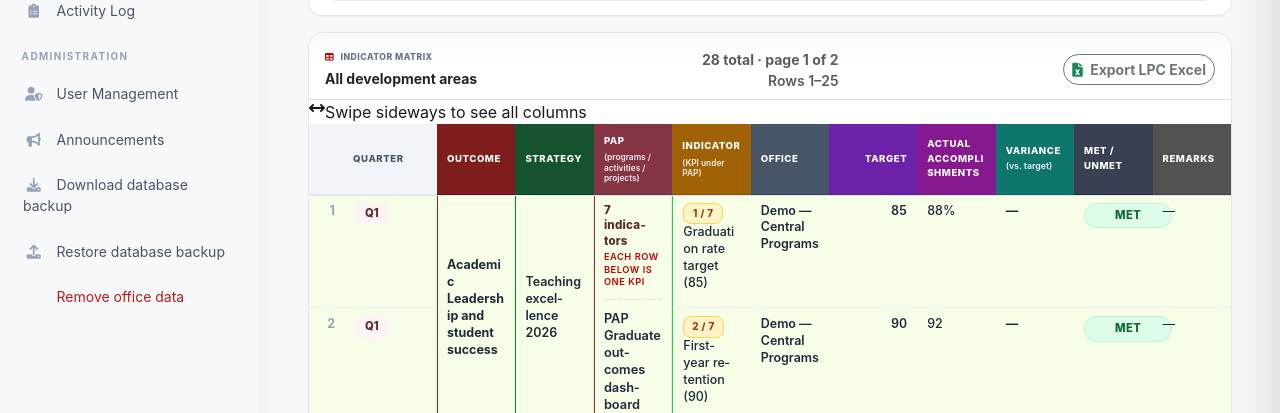
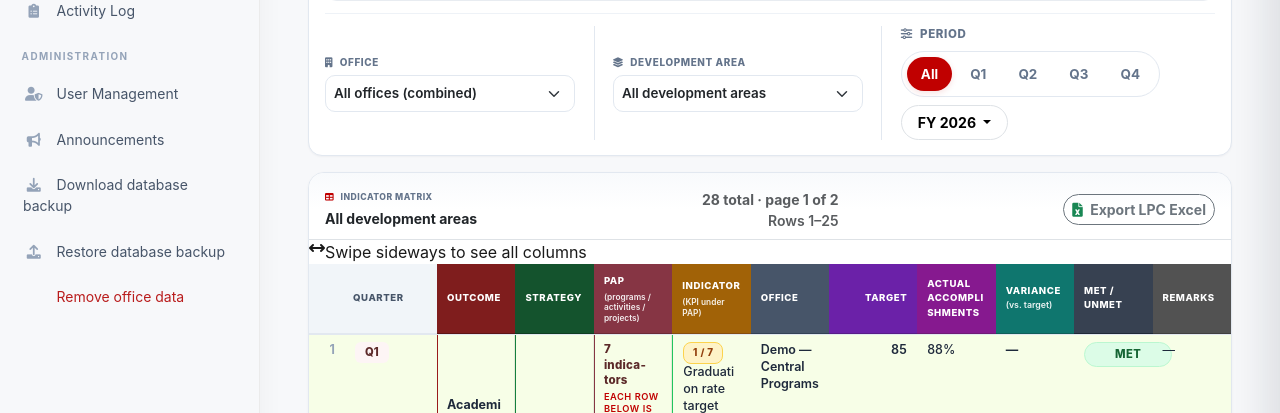
Before and after one commit to brianneil238/OPMM, a Django app: page /performance-viewer/ in a window 1280 px wide. Shown: the part 374-787 px from the top of the page. Run offline with Django 5.2, Linux system fonts and the light colour scheme; the visitor is signed in with stand-in values (Sample User, id 1); data comes from the database, SQL or seed files in the repository; data that the repository does not hold is empty; some libraries are stand-ins or nearby versions.

Commit message:
Fix missing performance viewer filters on desktop
Keep filters open on tablet and desktop while preserving collapsible Filters panel on mobile after HTMX updates.

Co-authored-by: Cursor <cursoragent@cursor.com>

```diff
--- a/core/templates/core/partials/performance_viewer_content.html
+++ b/core/templates/core/partials/performance_viewer_content.html
@@ -97,7 +97,7 @@
             </div>
         </div>
     </div>
-    <details class="viewer-filter-panel">
+    <details class="viewer-filter-panel" open>
         <summary class="viewer-filter-panel__summary">
             <i class="fas fa-sliders me-2" aria-hidden="true"></i>Filters &amp; period
         </summary>
--- a/core/templates/core/performance_viewer.html
+++ b/core/templates/core/performance_viewer.html
@@ -269,7 +269,13 @@
     }
     .viewer-filter-panel[open] .viewer-filter-panel__summary::after { transform: rotate(180deg); }
     @media (min-width: 768px) {
-        .viewer-filter-panel .viewer-kpi-filters-wrap { display: flex !important; }
+        .viewer-filter-panel .viewer-kpi-filters-wrap {
+            display: flex !important;
+            visibility: visible !important;
+        }
+        .viewer-filter-panel:not([open]) .viewer-kpi-filters-wrap {
+            display: flex !important;
+        }
     }
     @media (max-width: 767.98px) {
         .viewer-filter-panel__summary { display: block; }
@@ -976,6 +982,22 @@
 
 <script>
 (function () {
+    function sopmSyncViewerFilterPanel() {
+        var panel = document.querySelector('#viewer-area .viewer-filter-panel');
+        if (!panel) return;
+        if (window.matchMedia('(max-width: 767.98px)').matches) {
+            panel.removeAttribute('open');
+        } else {
+            panel.setAttribute('open', '');
+        }
+    }
+    document.addEventListener('DOMContentLoaded', sopmSyncViewerFilterPanel);
+    document.body.addEventListener('htmx:afterSwap', function (ev) {
+        var target = ev.detail && ev.detail.target;
+        if (target && target.id === 'viewer-area') {
+            sopmSyncViewerFilterPanel();
+        }
+    });
     document.addEventListener('DOMContentLoaded', function () {
         var modalEl = document.getElementById('viewerIndicatorModal');
         if (modalEl) {
```
